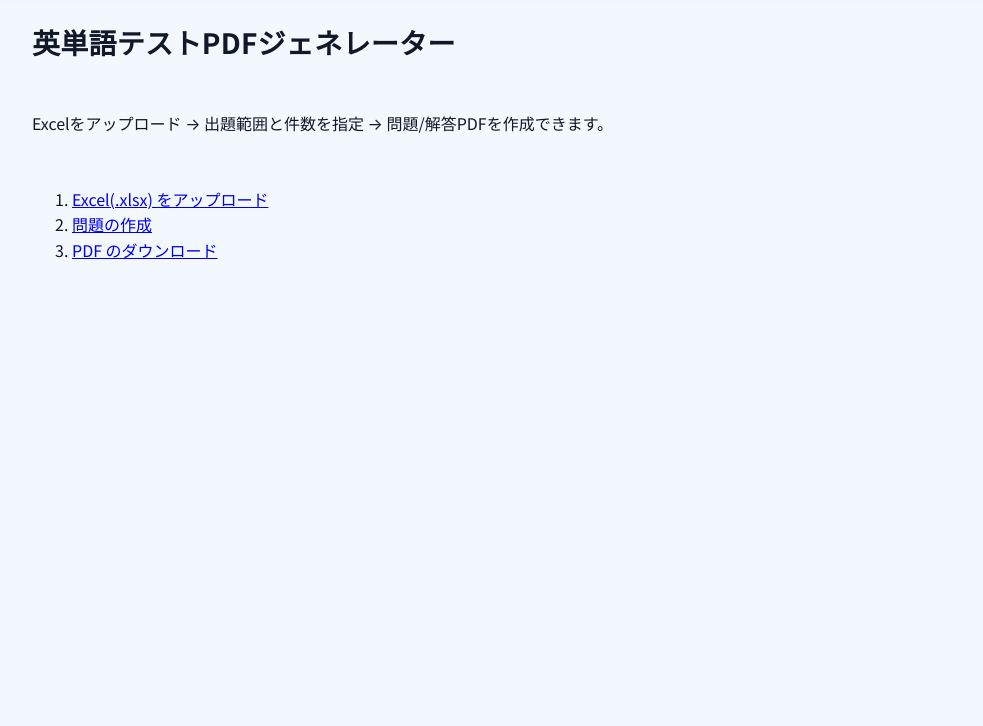
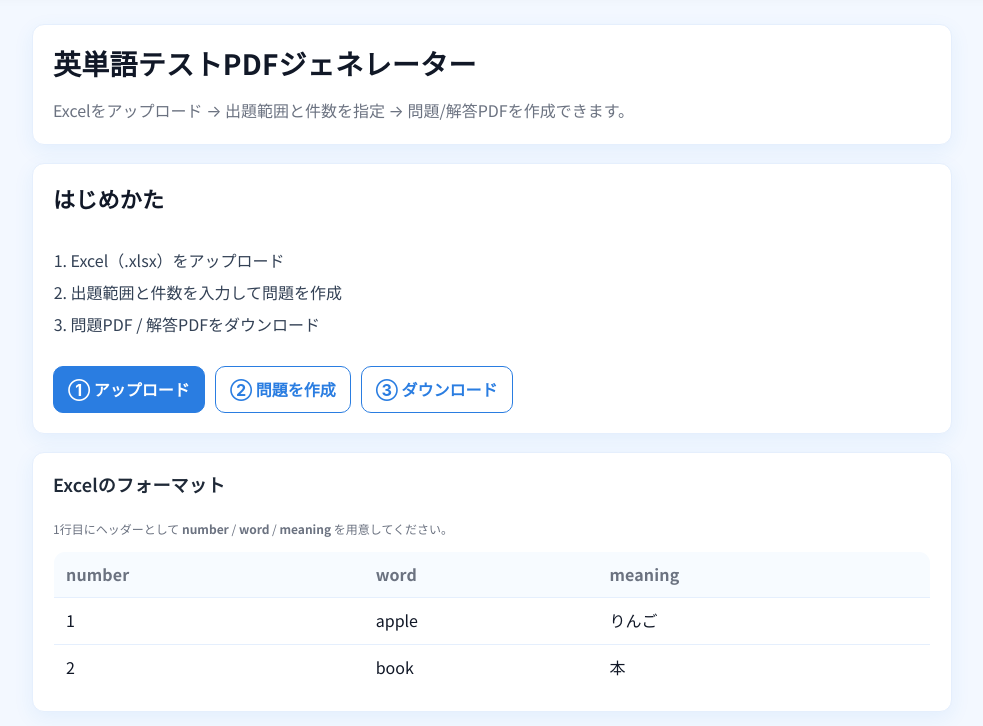
Before and after one commit to ikehabsngasuki/--app-3, a Flask app: page / in a window 1280 px wide. Shown: the part 74-800 px from the top of the page, without its empty margins (148-1131 px from the left). Run offline with Flask 3, Linux system fonts and the light colour scheme.

Commit message:
redesign:index.html

```diff
--- a/templates/index.html
+++ b/templates/index.html
@@ -1,11 +1,51 @@
 {% extends "base.html" %}
 {% block title %}トップ | 英単語テストPDF{% endblock %}
 {% block content %}
-<h1>英単語テストPDFジェネレーター</h1>
-<p>Excelをアップロード → 出題範囲と件数を指定 → 問題/解答PDFを作成できます。</p>
-<ol>
-  <li><a href="{{ url_for('upload') }}">Excel(.xlsx) をアップロード</a></li>
-  <li><a href="{{ url_for('make') }}">問題の作成</a></li>
-  <li><a href="{{ url_for('download') }}">PDF のダウンロード</a></li>
-</ol>
+
+<div class="card">
+  <h1>英単語テストPDFジェネレーター</h1>
+  <p style="margin:.4em 0 0; color:var(--muted);">
+    Excelをアップロード → 出題範囲と件数を指定 → 問題/解答PDFを作成できます。
+  </p>
+</div>
+
+<div class="card" style="display:grid; gap:16px;">
+  <h2>はじめかた</h2>
+  <ol style="margin:0; padding-left:1.1rem; color:#334155;">
+    <li style="margin:.4em 0;">Excel（.xlsx）をアップロード</li>
+    <li style="margin:.4em 0;">出題範囲と件数を入力して問題を作成</li>
+    <li style="margin:.4em 0;">問題PDF / 解答PDFをダウンロード</li>
+  </ol>
+
+  <div style="display:flex; gap:10px; flex-wrap:wrap; margin-top:6px;">
+    <a class="btn btn-primary" href="{{ url_for('upload') }}">① アップロード</a>
+    <a class="btn btn-outline" href="{{ url_for('make') }}">② 問題を作成</a>
+    <a class="btn btn-outline" href="{{ url_for('download') }}">③ ダウンロード</a>
+  </div>
+</div>
+
+<div class="card" style="display:grid; gap:12px;">
+  <h3>Excelのフォーマット</h3>
+  <p class="label-desc" style="margin:0;">
+    1行目にヘッダーとして <strong>number</strong> / <strong>word</strong> / <strong>meaning</strong> を用意してください。
+  </p>
+  <table class="table">
+    <thead>
+      <tr>
+        <th>number</th>
+        <th>word</th>
+        <th>meaning</th>
+      </tr>
+    </thead>
+    <tbody>
+      <tr>
+        <td>1</td><td>apple</td><td>りんご</td>
+      </tr>
+      <tr>
+        <td>2</td><td>book</td><td>本</td>
+      </tr>
+    </tbody>
+  </table>
+</div>
+
 {% endblock %}
```
